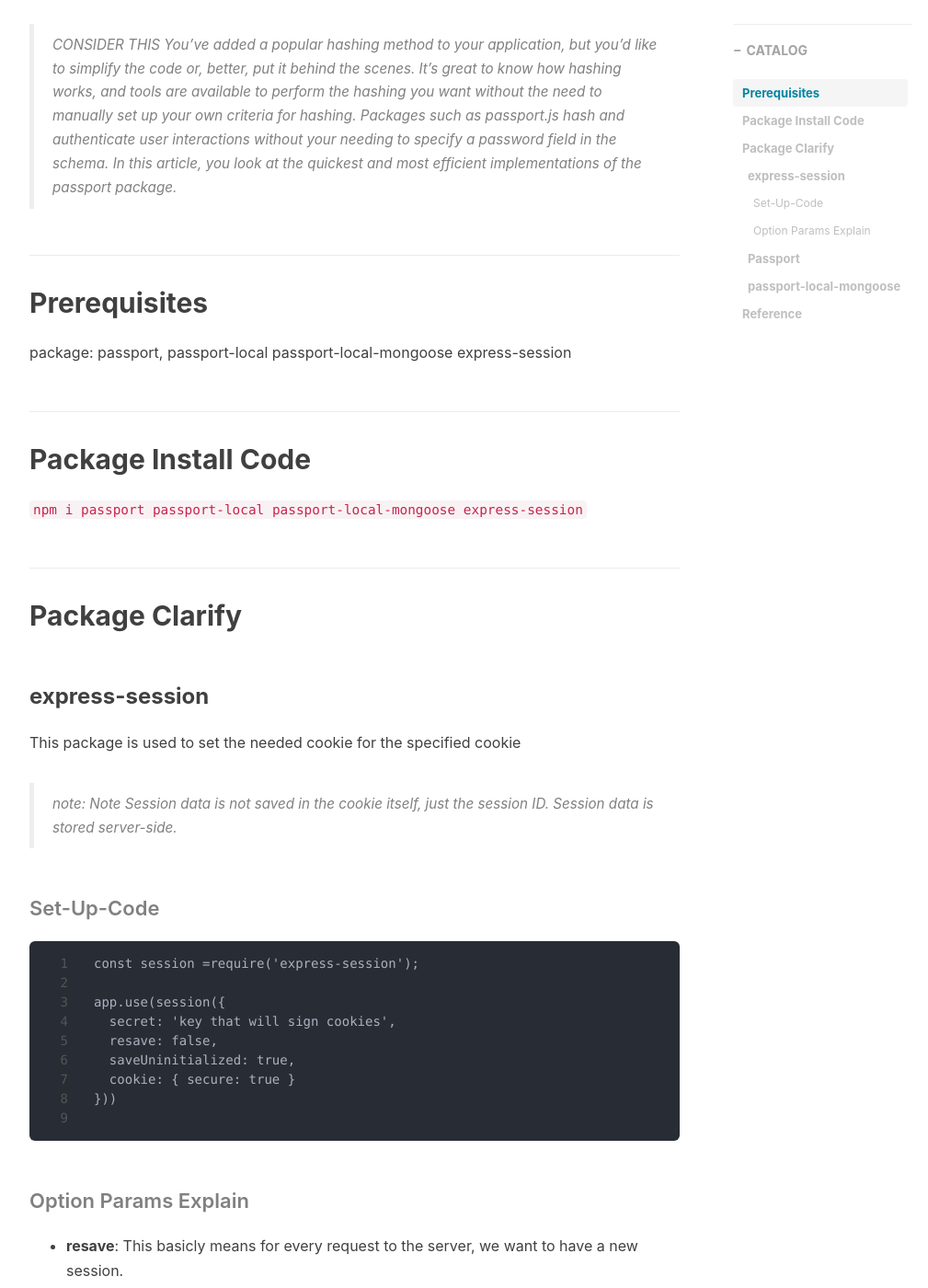
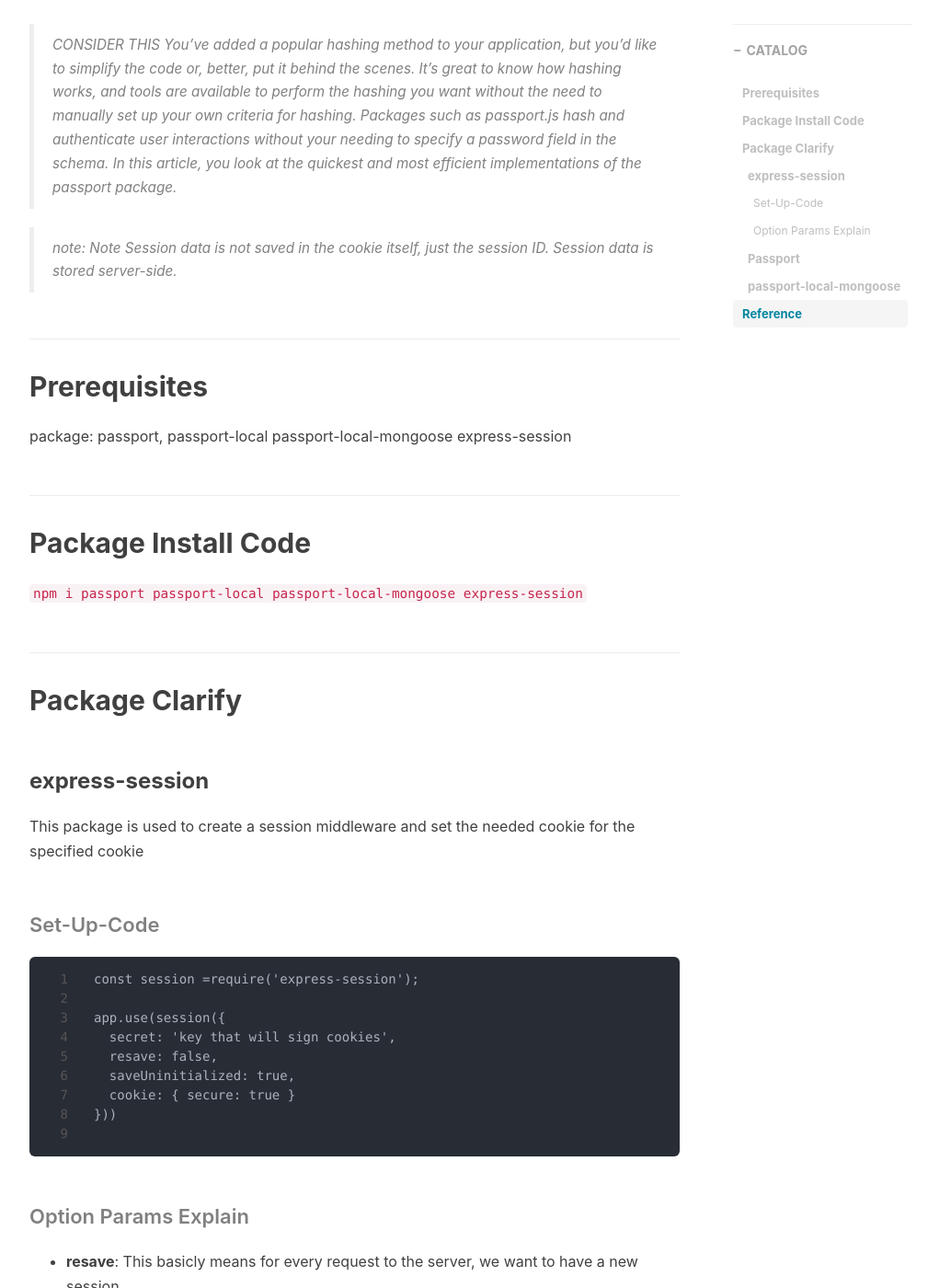
Before and after one commit to kkkokili/kkkokili.github.io, a Jekyll site: the page built from _posts/2021-08-16-Node-JS-Authentication-Guide.md, in a window 1280 px wide and 1400 px high, scrolled down 609 px. Shown: the whole window at 92% size, without its empty margins (233-1242 px from the left). Built offline with Jekyll 4.4.1, drawn with Linux system fonts in a browser that asks for light colours; nearby versions of some CDN libraries; comment, search, counter and statistics services are not loaded; some of the changed lines change nothing that is shown.

Commit message:
Update 2021-08-16-Node-JS-Authentication-Guide.md

```diff
--- a/_posts/2021-08-16-Node-JS-Authentication-Guide.md
+++ b/_posts/2021-08-16-Node-JS-Authentication-Guide.md
@@ -14,6 +14,8 @@ tags:
 > You’ve added a popular hashing method to your application, but you’d like to simplify the code or, better, put it behind the scenes. It’s great to   know how hashing works, and tools are available to perform the hashing you want without the need to manually set up your own criteria for hashing.  Packages such as passport.js hash and authenticate user interactions without your needing to specify a password field in the schema. In this article, you look at the quickest and most efficient implementations of the passport package.
 
 
+> note:  Note Session data is not saved in the cookie itself, just the session ID. Session data is stored server-side.
+
 ## Prerequisites
 package: passport, passport-local passport-local-mongoose express-session
 
@@ -24,9 +26,9 @@ package: passport, passport-local passport-local-mongoose express-session
 ## Package Clarify
 ### express-session
 
-This package is used to set the needed cookie for the specified cookie
+This package is used to create a session middleware and set the needed cookie for the specified cookie
 
-> note:  Note Session data is not saved in the cookie itself, just the session ID. Session data is stored server-side.
+
 
 #### Set-Up-Code
 
```
